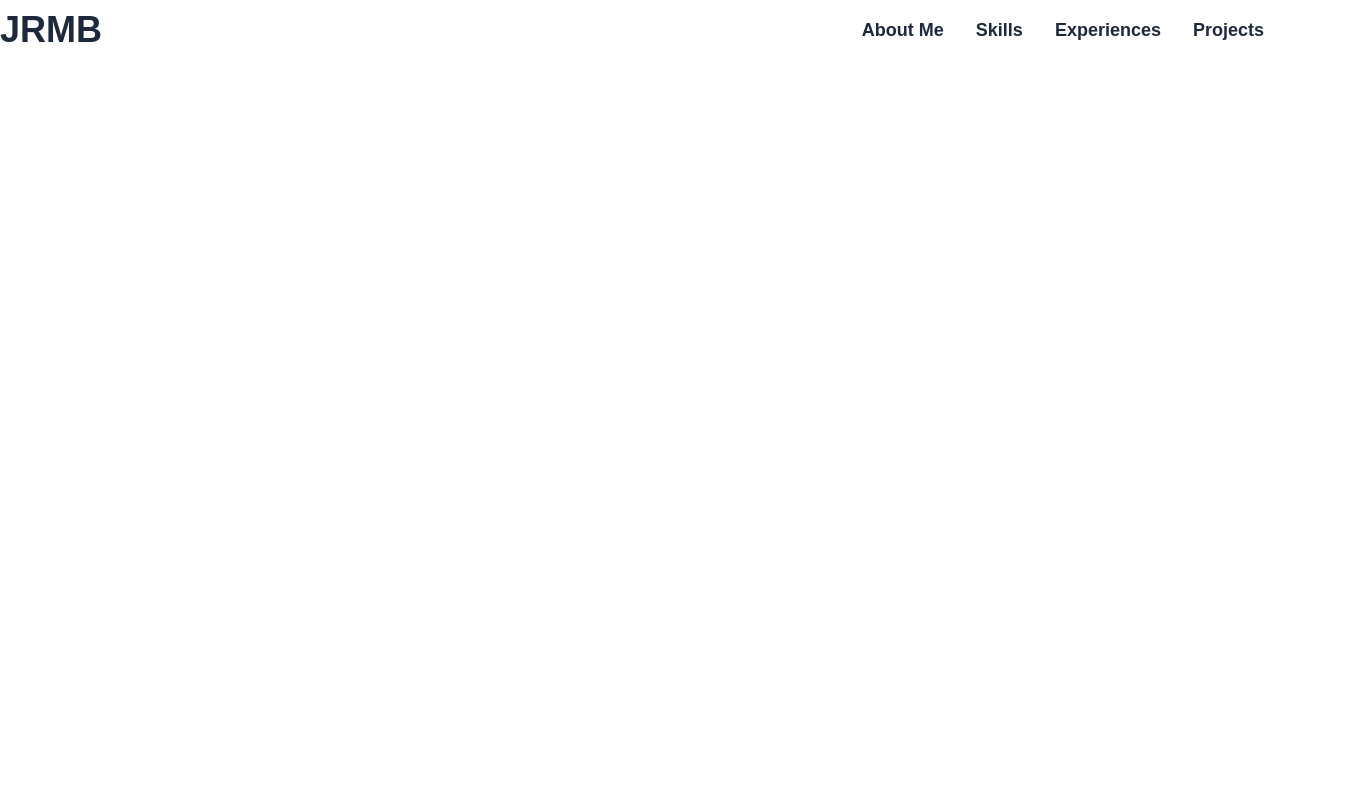
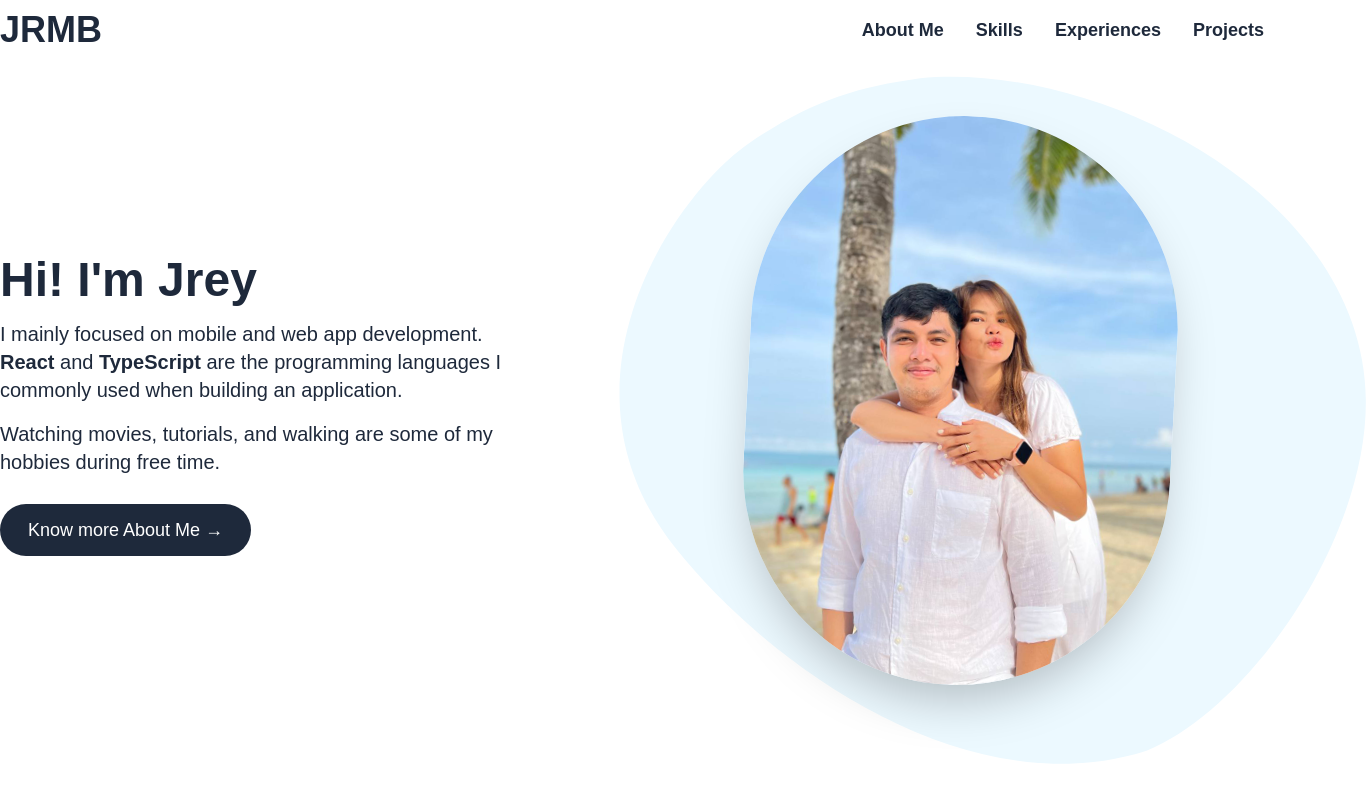
Before and after one commit to jreybaylen/web-profile, a Next.js app: page / in a window 1280 px wide. Shown: the whole page, 1366 px wide, since content can reach past the window. Built offline with nearby package versions, Linux system fonts and the light colour scheme; a web font is replaced by a local one.

Commit message:
Task: add hero content

```diff
--- /dev/null
+++ b/src/components/BackgroundSVG.tsx
@@ -0,0 +1,17 @@
+export function BackgroundSVG (): JSX.Element {
+    return (
+        <svg
+            width="747"
+            fill="none"
+            height="688"
+            viewBox="0 0 747 688"
+            xmlns="http://www.w3.org/2000/svg"
+            className="absolute inset-0 -top-10 -left-32 z-[-1]"
+        >
+            <path
+                fill="#ECF9FF"
+                d="M746.837 324.238C745.122 118.977 479.743 -14.5765 301.221 2.13976C236.078 11.1174 191.496 25.5855 131.455 66.1779C56.4035 116.918 -74.6638 306.469 56.1104 471.564C150.24 590.396 349.608 731.764 527.535 674.735C629.616 632.828 748.008 464.279 746.837 324.238Z"
+            />
+        </svg>
+    )
+}
--- a/src/components/Header.tsx
+++ b/src/components/Header.tsx
@@ -2,7 +2,7 @@ import Link from 'next/link'
 
 export function Header (): JSX.Element {
     return (
-        <header>
+        <header className="fixed top-0 left-0 right-0">
             <nav className="container">
                 <ul className="header-list">
                     <li className="mr-auto">
--- /dev/null
+++ b/src/components/Hero.tsx
@@ -0,0 +1,45 @@
+import Link from 'next/link'
+import Image from 'next/image'
+
+import HeroProfile from '@assets/hero-profile.jpg'
+
+import { BackgroundSVG } from './BackgroundSVG'
+
+export function Hero (): JSX.Element {
+    return (
+        <section className="container h-screen flex items-center">
+            <div className="hero-left w-5/12">
+                <h1 className="text-5xl">
+                    Hi! I&apos;m Jrey
+                </h1>
+                <p className="mt-4">
+                    I mainly focused on mobile and web app development.
+                </p>
+                <p>
+                    <strong>React</strong> and <strong>TypeScript</strong> are the programming languages I commonly used when building an application.
+                </p>
+                <p className="mt-4">
+                    Watching movies, tutorials, and walking are some of my hobbies during free time.
+                </p>
+                <div className="mt-10">
+                    <Link
+                        href="#about-me"
+                        className="bg-slate-800 text-white text-lg py-4 px-7 rounded-full font-light hover:shadow-xl"
+                    >
+                        Know more About Me &rarr;
+                    </Link>
+                </div>
+            </div>
+            <div className="w-2/12" />
+            <div className="w-4/12 relative">
+                <Image
+                    src={ HeroProfile }
+                    alt="Loving couple in a white dress"
+                    className="block w-full h-auto rotate-3 rounded-full shadow-2xl"
+                />
+                <BackgroundSVG />
+            </div>
+            <div className="w-1/12" />
+        </section>
+    )
+}
--- /dev/null
+++ b/src/components/index.ts
@@ -0,0 +1,3 @@
+export { Hero } from './Hero'
+export { Header } from './Header'
+export { BackgroundSVG } from './BackgroundSVG'
--- a/src/pages/index.tsx
+++ b/src/pages/index.tsx
@@ -1,6 +1,6 @@
 import Head from 'next/head'
 
-import { Header } from '@components/Header'
+import { Header, Hero } from '@components/index'
 
 type HomeProps = {
 	fonts: string
@@ -18,6 +18,7 @@ export default function Home (PROPS: HomeProps): JSX.Element {
 			</Head>
 			<main className={ PROPS.fonts }>
 				<Header />
+				<Hero />
 			</main>
 		</>
 	)
--- a/src/styles/globals.css
+++ b/src/styles/globals.css
@@ -1,6 +1,11 @@
 @tailwind base;
 @tailwind components;
 @tailwind utilities;
+
+html,
+body {
+    @apply scroll-smooth;
+}
 
 h1,
 b,
@@ -24,3 +29,11 @@ strong {
     @apply p-4 font-semibold block duration-200 text-lg;
     @apply hover:underline;
 }
+
+.hero-left p {
+    @apply text-xl text-slate-800 font-light;
+}
+
+.hero-left p strong {
+    @apply font-semibold;
+}
```
Also changed, not shown: tsconfig.json (+4 -3 lines), src/assets/hero-profile.jpg (added).
